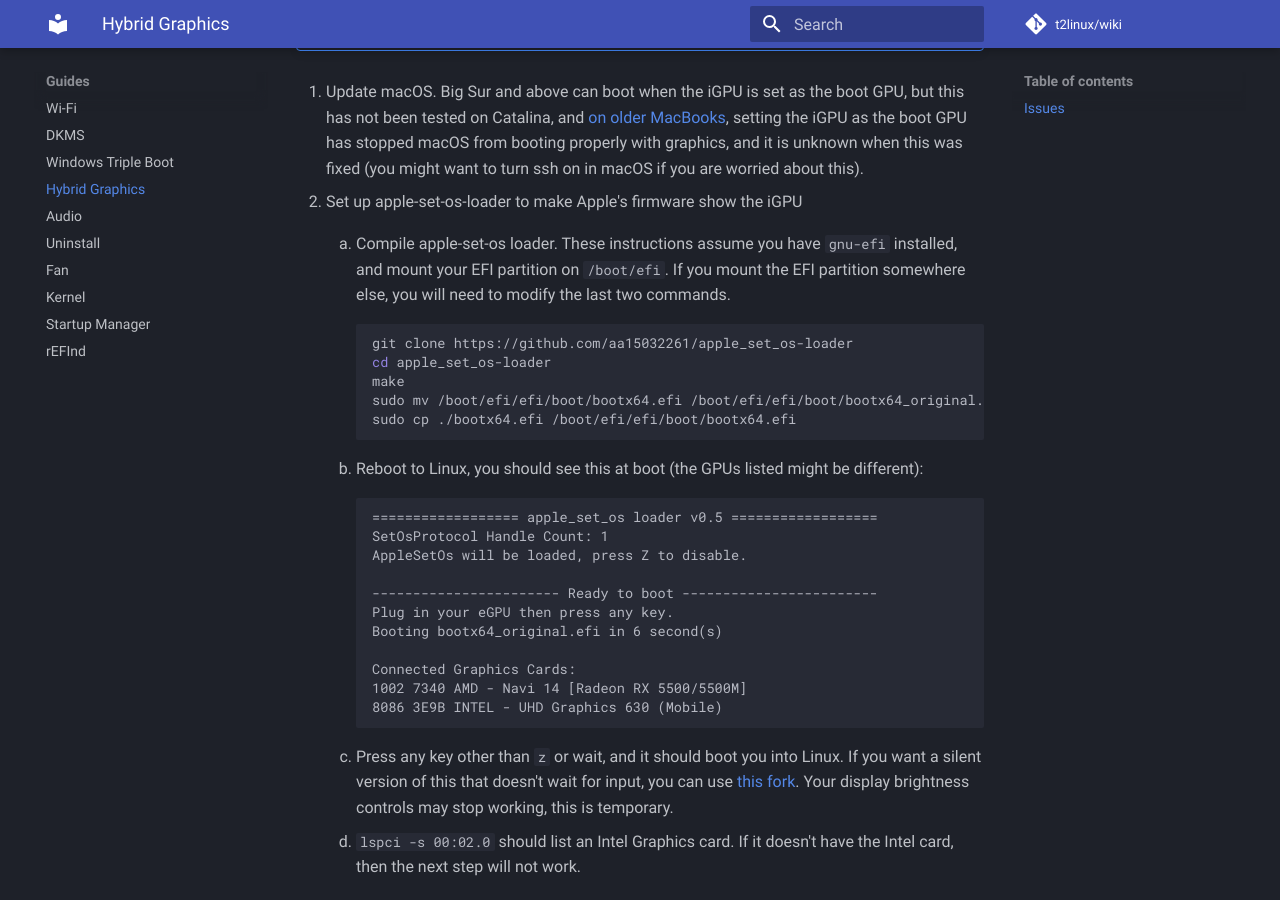
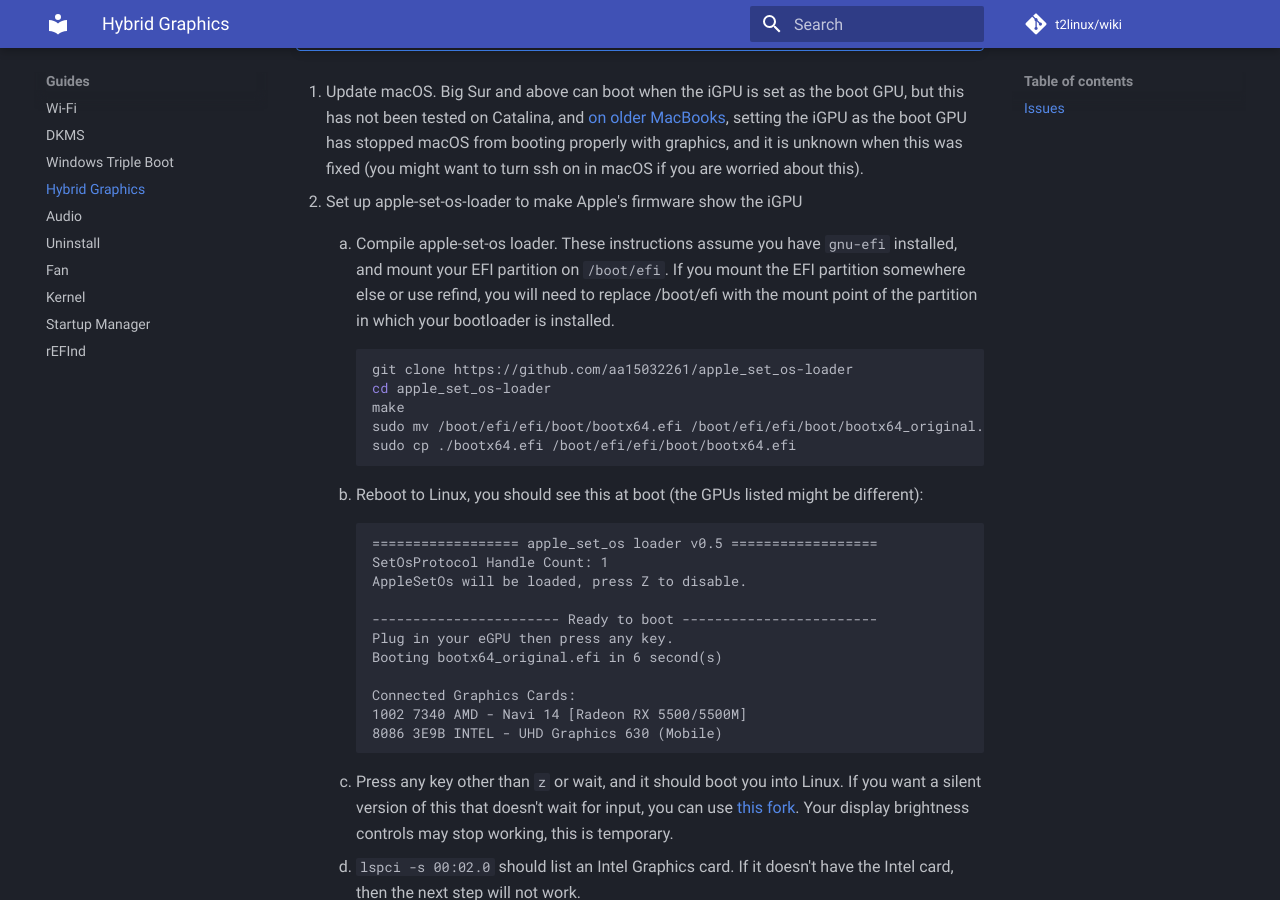
Before and after one commit to t2linux/wiki, an MkDocs documentation site: the page built from docs/guides/hybrid-graphics.md, in a window 1280 px wide and 900 px high, scrolled down 1008 px. Built offline with MkDocs 1.6.1 and Material for MkDocs 9.7.7, drawn with Linux system fonts in a browser that asks for light colours; comment, search, counter and statistics services are not loaded.

Commit message:
Hybrid graphics: Mention using mount point of rEFInd partition for os set (#247)

````diff
--- a/docs/guides/hybrid-graphics.md
+++ b/docs/guides/hybrid-graphics.md
@@ -19,7 +19,7 @@ This has been tested on the MacBookPro16,1 and the MacBookPro15,1. The 15,3 and
 
 2.  Set up apple-set-os-loader to make Apple's firmware show the iGPU
 
-    1.  Compile apple-set-os loader. These instructions assume you have `gnu-efi` installed, and mount your EFI partition on `/boot/efi`. If you mount the EFI partition somewhere else, you will need to modify the last two commands.
+    1.  Compile apple-set-os loader. These instructions assume you have `gnu-efi` installed, and mount your EFI partition on `/boot/efi`. If you mount the EFI partition somewhere else or use refind, you will need to replace /boot/efi with the mount point of the partition in which your bootloader is installed.
 
         ```sh
         git clone https://github.com/aa15032261/apple_set_os-loader
````
